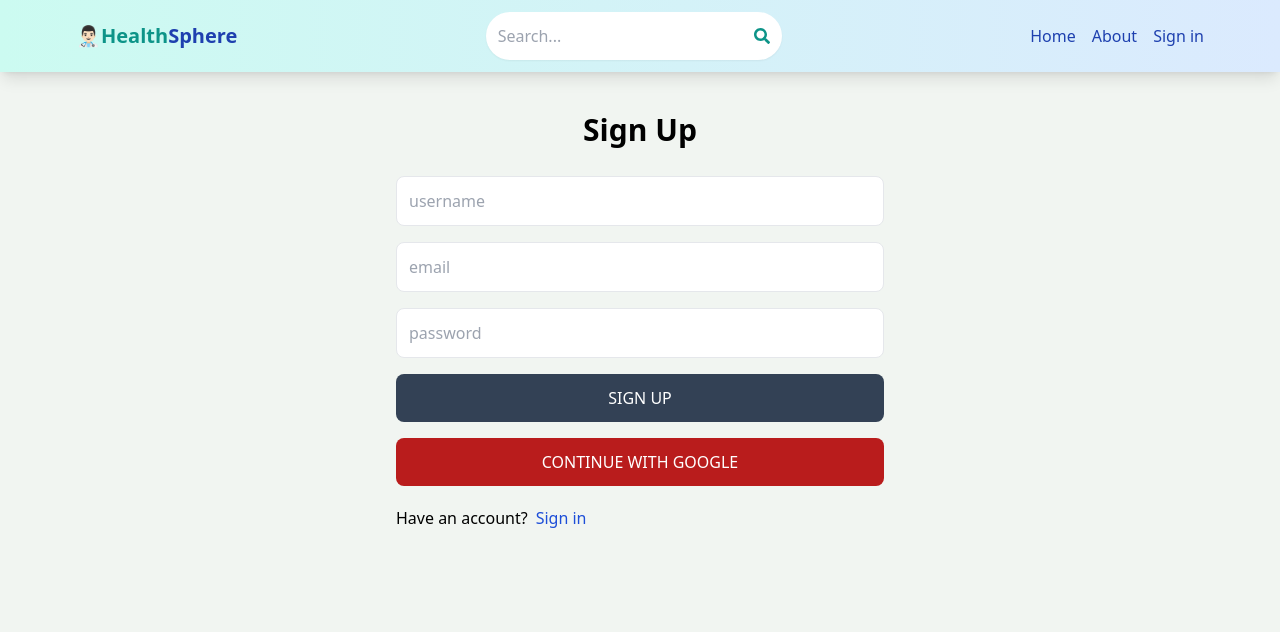
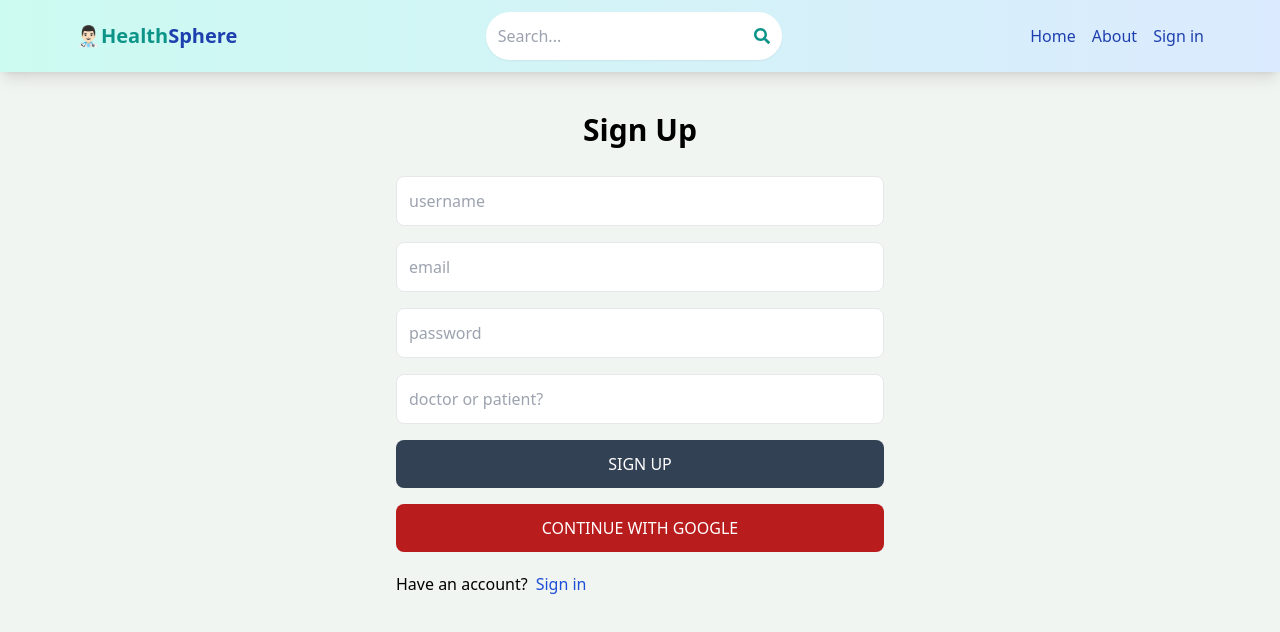
Before and after one commit to MrCodYrohit/mern-health, a React (Vite) app in the folder client/: page /sign-up in a window 1280 px wide. Shown: the top 632 px of the page. Built offline with nearby package versions, Linux system fonts and the light colour scheme; no server answers.

Commit message:
Only Doctor can Contact Patient

```diff
--- a/client/src/components/Contact.jsx
+++ b/client/src/components/Contact.jsx
@@ -26,8 +26,6 @@ export default function Contact({ listing }) {
         <div className='flex flex-col gap-2'>
           <p>
             Contact <span className='font-semibold'>{patient.username}</span>{' '}
-            for{' '}
-            <span className='font-semibold'>{listing.name.toLowerCase()}</span>
           </p>
           <textarea
             name='message'
--- a/client/src/pages/Home.jsx
+++ b/client/src/pages/Home.jsx
@@ -47,7 +47,6 @@ export default function Home() {
   }, []);
   return (
     <div>
-      {/* top */}
       <div className='flex flex-col gap-6 p-28 px-3 max-w-6xl mx-auto'>
         <h1 className='text-slate-700 font-bold text-3xl lg:text-6xl'>
         Empowering  <span className='text-slate-500'>Wellness</span>
--- a/client/src/pages/Listing.jsx
+++ b/client/src/pages/Listing.jsx
@@ -138,7 +138,8 @@ export default function Listing() {
                 {listing.labreport ? ' Available' : ' Not Available'}
               </li>
             </ul>
-            {currentUser && listing.userRef !== currentUser._id && !contact && (
+
+            {currentUser && listing.userRef !== currentUser._id && !contact && (currentUser.occupation==="doctor" || currentUser.occupation==="Doctor" || currentUser.occupation==="DOCTOR") && (
               <button onClick={()=>setContact(true)} className='bg-slate-700 text-white rounded-lg uppercase hover:opacity-95 p-3'>
                 Contact Patient
               </button>
--- a/client/src/pages/SignUp.jsx
+++ b/client/src/pages/SignUp.jsx
@@ -64,6 +64,13 @@ export default function SignUp() {
           id='password'
           onChange={handleChange}
         />
+        <input
+          type='occupation'
+          placeholder='doctor or patient?'
+          className='border p-3 rounded-lg'
+          id='occupation'
+          onChange={handleChange}
+        />
 
         <button
           disabled={loading}
```
Also changed, not shown: 2 other files (tests, documents, lock files or other folders).
